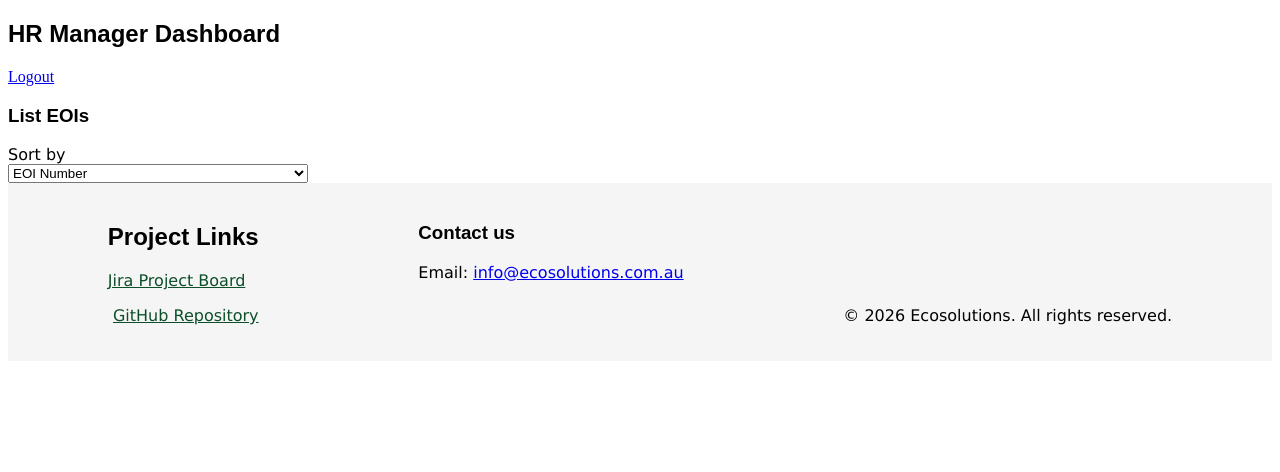
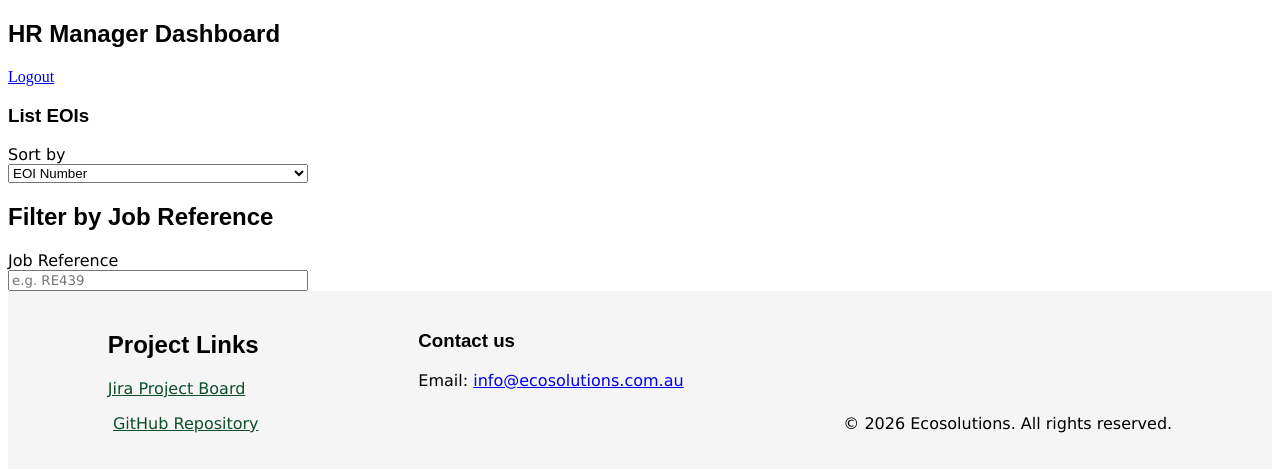
Before and after one commit to 106507468/group-part2, a PHP site: page /manage.php in a window 1280 px wide. Shown: the part 105-577 px from the top of the page. Run offline with PHP 8.4, Linux system fonts and the light colour scheme; the visitor is signed in with stand-in values (Sample User, id 1).

Commit message:
included a filter list by job preferences

```diff
--- a/manage.php
+++ b/manage.php
@@ -44,6 +44,12 @@
             <option value="status">Status</option>
         </select>
     </form>
+    <!-- Filter by job reference -->
+    <h2>Filter by Job Reference</h2>
+    <form method="get" action="manage.php">
+        <label for="filter_ref">Job Reference</label>
+        <input type="text" id="filter_ref" name="filter_ref" placeholder="e.g. RE439">
+    </form>
 
 
 
```
